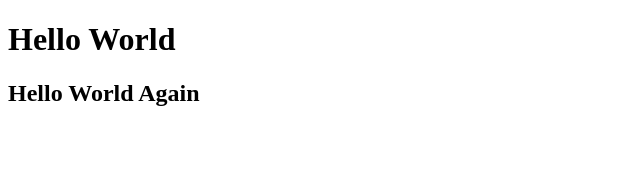
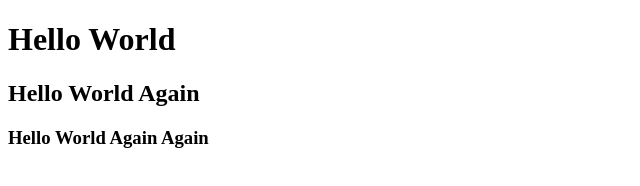
Before and after one commit to zhfgiser/demo, a plain HTML site: page index.html in a window 1280 px wide. Shown: the whole page, without its empty margins (0-640 px from the left). Drawn offline with Linux system fonts and the light colour scheme.

Commit message:
branch first commit

```diff
--- a/index.html
+++ b/index.html
@@ -7,5 +7,6 @@
 <body>
 	<h1>Hello World</h1>
 	<h2>Hello World Again</h2>
+	<h3>Hello World Again Again</h3>
 </body>
 </html>
```
